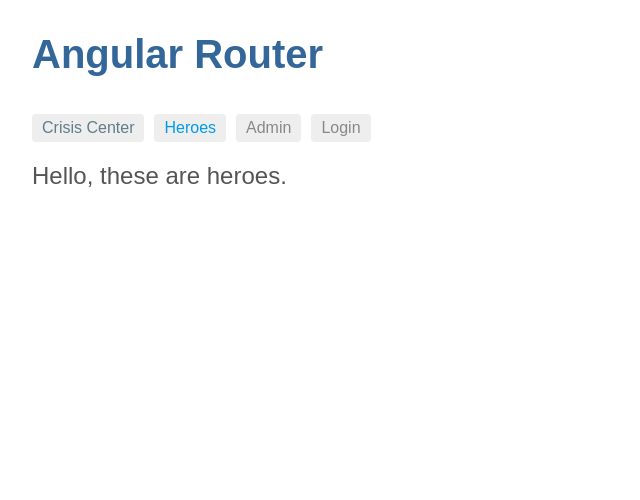
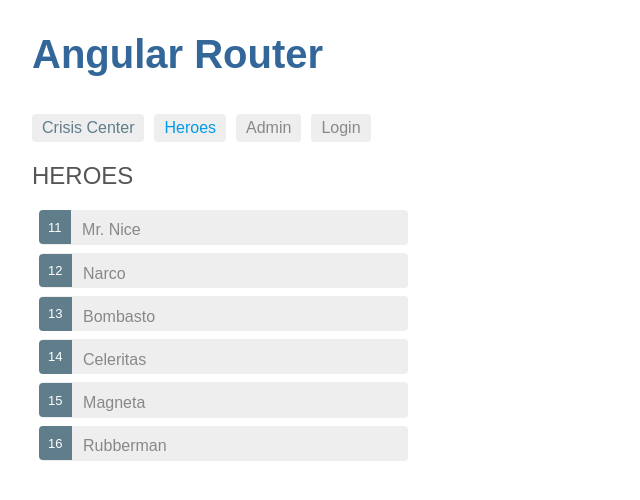
Before and after one commit to ZhangZongkun/my-router, an Angular app: page /superheroes in a window 1280 px wide. Shown: the top 500 px of the page, without its empty margins (0-640 px from the left). Built offline with nearby package versions, Linux system fonts and the light colour scheme.

Commit message:
增加HeroService

```diff
--- a/src/app/heroes/hero-list.component.ts
+++ b/src/app/heroes/hero-list.component.ts
@@ -1,9 +1,32 @@
 import { Component, OnInit } from '@angular/core';
+import { ActivatedRoute, ParamMap } from '@angular/router';
+import { Observable } from 'rxjs/Observable';
+import 'rxjs/add/operator/switchMap';
+import { Hero, HeroService } from './hero.service';
 
 @Component({
-  template: `<h2>Hello, these are heroes.</h2>`
+  template: `
+    <h2>HEROES</h2>
+    <ul class="items">
+      <li *ngFor="let hero of heroes$ | async">
+        <span class="badge">{{hero.id}}</span>{{hero.name}}
+      </li>
+    </ul>
+  `
 })
 export class HeroListComponent implements OnInit {
+  heroes$: Observable<Hero[]>;
+  // private selectedId: number;
+
+  constructor(private route: ActivatedRoute,
+              private service: HeroService) {
+  }
+
   ngOnInit() {
+    this.heroes$ = this.route.paramMap
+      .switchMap((params: ParamMap) => {
+        // this.selectedId = +params.get('id');
+        return this.service.getHeroes();
+      });
   }
 }
--- /dev/null
+++ b/src/app/heroes/hero.service.ts
@@ -0,0 +1,32 @@
+import { Injectable } from '@angular/core';
+import { Observable } from 'rxjs/Observable';
+import 'rxjs/add/observable/of';
+import 'rxjs/add/operator/map';
+
+export class Hero {
+  constructor(public id: number,
+              public name: string) {
+  }
+}
+
+const HEROES = [
+  new Hero(11, 'Mr. Nice'),
+  new Hero(12, 'Narco'),
+  new Hero(13, 'Bombasto'),
+  new Hero(14, 'Celeritas'),
+  new Hero(15, 'Magneta'),
+  new Hero(16, 'Rubberman')
+];
+
+@Injectable()
+export class HeroService {
+  getHeroes() {
+    return Observable.of(HEROES);
+  }
+
+  getHero(id: number | string) {
+    return this.getHeroes()
+    // (+) before `id` turns the string into a number
+      .map(heroes => heroes.find(hero => hero.id === +id));
+  }
+}
--- a/src/app/heroes/heroes.module.ts
+++ b/src/app/heroes/heroes.module.ts
@@ -4,11 +4,12 @@
 
 import { HeroRoutingModule } from './heroes-routing.module';
 import { HeroListComponent } from './hero-list.component';
+import { HeroService } from './hero.service';
 
 @NgModule({
   imports: [CommonModule, FormsModule, HeroRoutingModule],
   declarations: [HeroListComponent],
-  providers: []
+  providers: [HeroService]
 })
 export class HeroesModule {
 }
```
